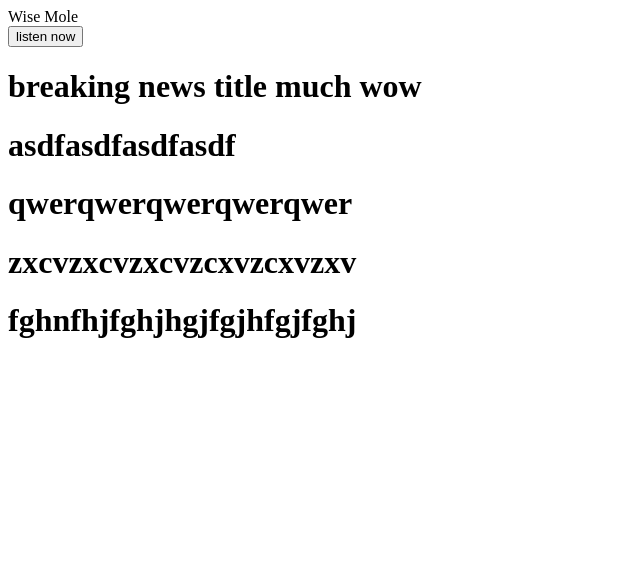
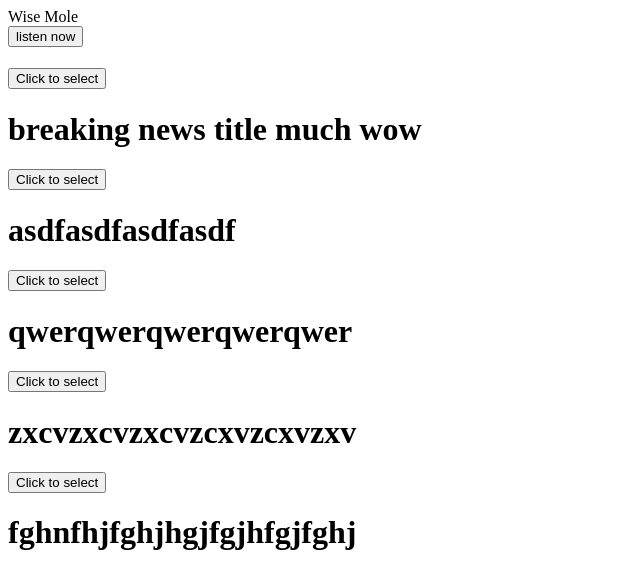
Before and after one commit to hkfi/wise-mole, a Vue app: page /#/ in a window 1280 px wide. Shown: the top 588 px of the page, without its empty margins (0-640 px from the left). Built offline with nearby package versions, Linux system fonts and the light colour scheme; data requests are answered from the project's data file.

Commit message:
impl. selected article

```diff
--- a/src/components/ArticleCard.vue
+++ b/src/components/ArticleCard.vue
@@ -6,8 +6,12 @@
 </template>
 
 <script>
+import { mapGetters } from 'vuex'
+
 export default {
   name: 'ArticleCard',
-  props: ['article']
+  computed: {
+    ...mapGetters(['article'])
+  }
 }
 </script>
--- a/src/components/ArticlesList.vue
+++ b/src/components/ArticlesList.vue
@@ -1,6 +1,7 @@
 <template>
   <div>
     <div v-for="article in articles" :key="article.id">
+      <button @click="setArticle(article)">Click to select</button>
       <h1>{{article.title}}</h1>
     </div>
   </div>
@@ -16,7 +17,9 @@ export default {
     ...mapGetters(['articles'])
   },
   methods: {
-
+    setArticle(article) {
+      this.$store.dispatch('setArticle', article)
+    }
   }
 }
 </script>
--- a/src/store.js
+++ b/src/store.js
@@ -6,20 +6,28 @@ Vue.use(Vuex)
 
 export default new Vuex.Store({
   state: {
-    articles: []
+    articles: [],
+    article: {}
   },
   mutations: {
     pushArticles: (state, payload) => {
       state.articles = [...state.articles, ...payload]
+    },
+    setArticle: (state, payload) => {
+      state.article = payload
     }
   },
   actions: {
     getArticles: async ({commit}) => {
       const response = await axios.get('http://localhost:3000/articles')
       commit('pushArticles', response.data)
+    },
+    setArticle: ({commit}, payload) => {
+      commit('setArticle', payload)
     }
   },
   getters: {
-    articles: state => state.articles
+    articles: state => state.articles,
+    article: state => state.article
   }
 })
--- a/src/views/Home.vue
+++ b/src/views/Home.vue
@@ -3,6 +3,7 @@
     <button @click="readText('hello')" >
       listen now
     </button>
+    <ArticleCard/>
     <ArticlesList/>
   </div>
 </template>
@@ -11,11 +12,13 @@
 import {VoiceRSS} from "./voicerss-tts.min.js"
 
 import ArticlesList from '../components/ArticlesList.vue'
+import ArticleCard from '../components/ArticleCard.vue'
 
 export default {
   name: 'home',
   components: {
-    ArticlesList
+    ArticlesList,
+    ArticleCard
   },
   mounted() {
     console.log('mounted, querying db for news');
```
